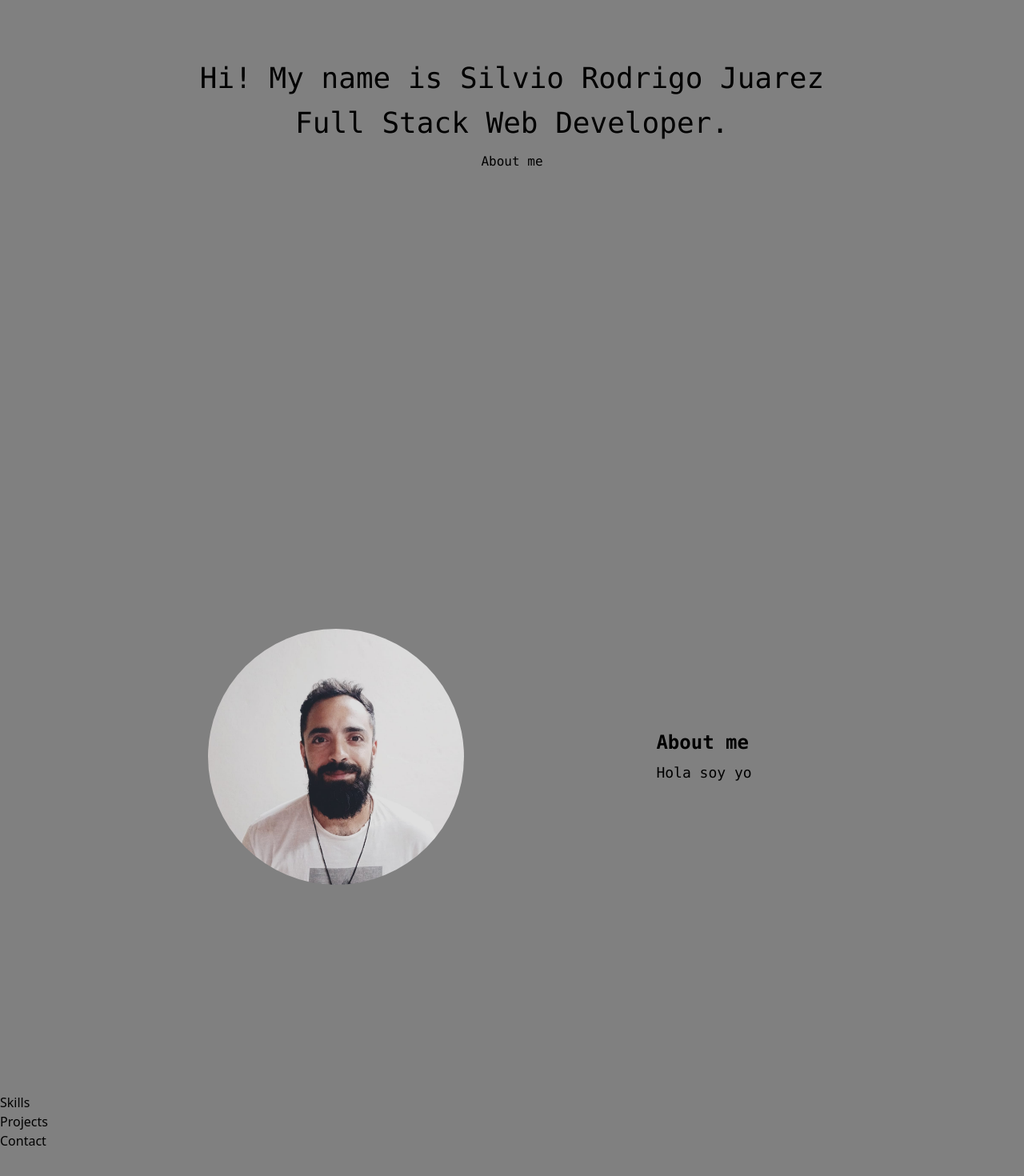
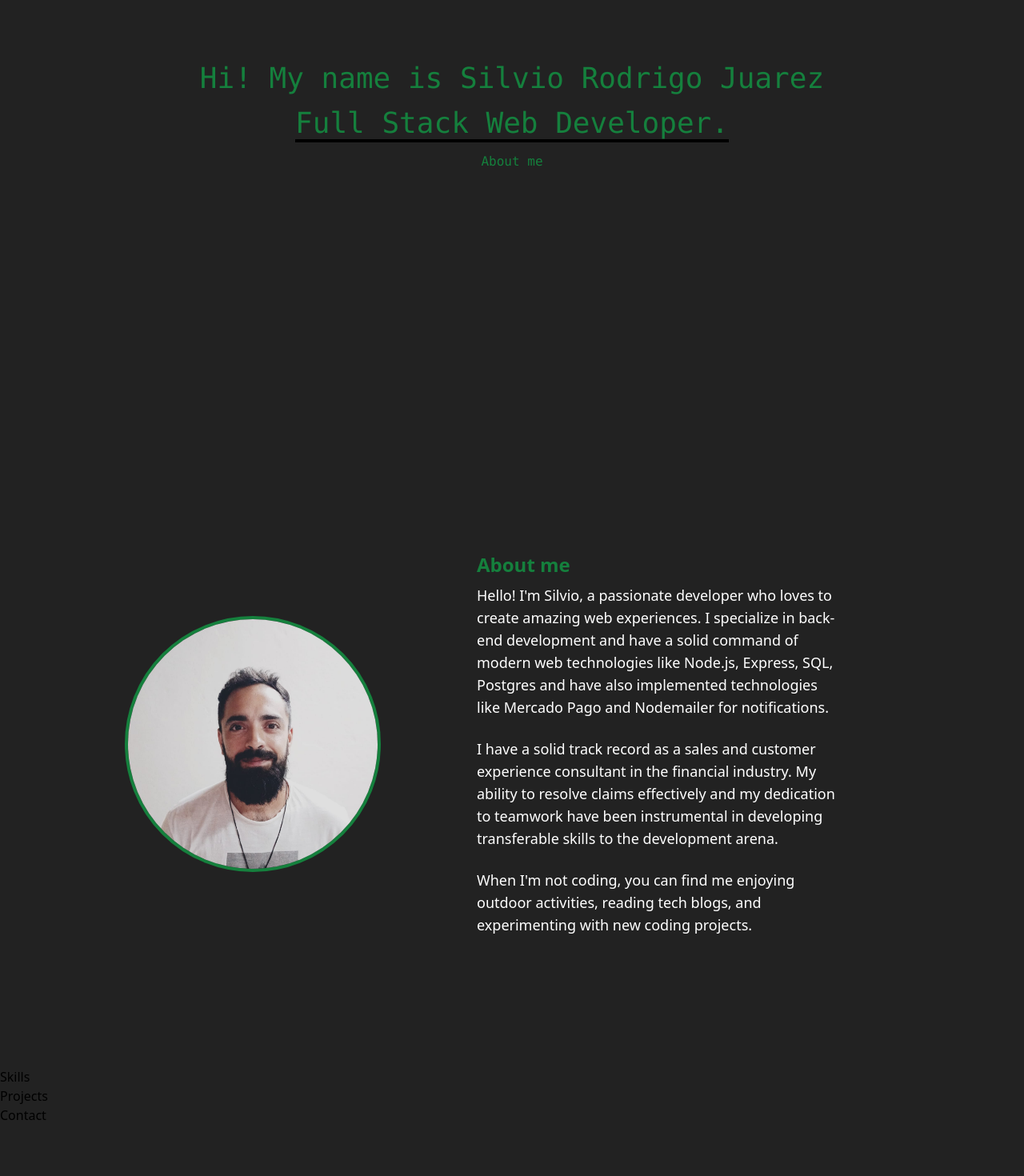
Before and after one commit to Silrojua22/Portfolio-1, a React (Vite) app in the folder portfolio/: page / in a window 1280 px wide. Shown: the part 334-1804 px from the top of the page at 80% size. Built offline with nearby package versions, Linux system fonts and the light colour scheme; what tailwindcss-animated would draw is missing.

Commit message:
Styled App

```diff
--- a/portfolio/src/components/commonComponents/nav/nav.jsx
+++ b/portfolio/src/components/commonComponents/nav/nav.jsx
@@ -11,8 +11,9 @@ export default function Nav() {
 
   return (
     <nav className="sticky top-0 z-50 font-mono flex justify-between items-center h-20 w-full bg-white shadow-md">
-      <Link to="home-section" className="ml-8 text-xl">
-        <img src={logo} alt="Logo" className="h-20" />
+      <Link to="home-section" className="text-xl flex items-center">
+        <img src={logo} alt="Logo" className="h-12 mr-2" />
+        <span className="text-xl font-semibold text-green-700">S.R.J.</span>
       </Link>
       <div className="md:hidden">
         <button
@@ -33,7 +34,7 @@ export default function Nav() {
               <Link
                 to="home-section"
                 smooth={true}
-                className="block text-black no-underline hover:text-accentColor"
+                className="block text-black no-underline hover:text-green-700"
                 onClick={toggleMenu}
               >
                 Home
@@ -43,7 +44,7 @@ export default function Nav() {
               <Link
                 to="about-section"
                 smooth={true}
-                className="block text-black no-underline hover:text-accentColor"
+                className="block text-black no-underline hover:text-green-700"
                 onClick={toggleMenu}
               >
                 About
@@ -53,7 +54,7 @@ export default function Nav() {
               <Link
                 to="skills-section"
                 smooth={true}
-                className="block text-black no-underline hover:text-accentColor"
+                className="block text-black no-underline hover:text-green-700"
                 onClick={toggleMenu}
               >
                 Skills
@@ -63,7 +64,7 @@ export default function Nav() {
               <Link
                 to="projects-section"
                 smooth={true}
-                className="block text-black no-underline hover:text-accentColor"
+                className="block text-black no-underline hover:text-green-700"
                 onClick={toggleMenu}
               >
                 Projects
@@ -73,7 +74,7 @@ export default function Nav() {
               <Link
                 to="contact-section"
                 smooth={true}
-                className="block text-black no-underline hover:text-accentColor"
+                className="block text-black no-underline hover:text-green-700"
                 onClick={toggleMenu}
               >
                 Contact
@@ -87,7 +88,7 @@ export default function Nav() {
           <Link
             to="home-section"
             smooth={true}
-            className="text-black text-lg no-underline hover:text-accentColor cursor-pointer"
+            className="text-black text-lg no-underline hover:text-green-700 cursor-pointer"
           >
             Home
           </Link>
@@ -96,7 +97,7 @@ export default function Nav() {
           <Link
             to="about-section"
             smooth={true}
-            className="text-black text-lg no-underline hover:text-accentColor cursor-pointer"
+            className="text-black text-lg no-underline hover:text-green-700 cursor-pointer"
           >
             About
           </Link>
@@ -105,7 +106,7 @@ export default function Nav() {
           <Link
             to="skills-section"
             smooth={true}
-            className="text-black text-lg no-underline hover:text-accentColor cursor-pointer"
+            className="text-black text-lg no-underline hover:text-green-700 cursor-pointer"
           >
             Skills
           </Link>
@@ -114,7 +115,7 @@ export default function Nav() {
           <Link
             to="projects-section"
             smooth={true}
-            className="text-black text-lg no-underline hover:text-accentColor cursor-pointer"
+            className="text-black text-lg no-underline hover:text-green-700 cursor-pointer"
           >
             Projects
           </Link>
@@ -123,7 +124,7 @@ export default function Nav() {
           <Link
             to="contact-section"
             smooth={true}
-            className="text-black text-lg no-underline hover:text-accentColor cursor-pointer"
+            className="text-black text-lg no-underline hover:text-green-700 cursor-pointer"
           >
             Contact
           </Link>
--- a/portfolio/src/components/mainViewPortfolioFiles/about/about.jsx
+++ b/portfolio/src/components/mainViewPortfolioFiles/about/about.jsx
@@ -40,31 +40,51 @@ const About = () => {
     if (aboutSectionRef.current) {
       observer.observe(aboutSectionRef.current);
     }
-
-    // return () => {
-    //   if (aboutSectionRef.current) {
-    //     observer.unobserve(aboutSectionRef.current);
-    //   }
-    // };
   }, []);
 
   return (
-    <div
-      className="font-mono flex flex-col md:flex-row items-center justify-center h-screen"
+    <section
+      id="about-section"
+      className="py-16 flex flex-col md:flex-row items-center justify-center h-auto"
       ref={aboutSectionRef}
     >
-      <div className="w-80 h-80 rounded-full overflow-hidden mb-4 md:mb-0 md:mr-40">
+      <div className="w-48 h-48 md:w-80 md:h-80 rounded-full overflow-hidden mb-4 md:mb-0 md:mr-10 border-4 border-green-700">
         <img
           className="w-full h-full object-cover"
           src={image}
           alt="Image-About"
         />
       </div>
-      <div className="text-center md:text-left m-4 md:m-20">
-        <h1 className="text-2xl font-bold mb-2 w-48 md:w-auto">{typedText}</h1>
-        <p className="text-lg">Hola soy yo</p>
+
+      <div className="text-center md:text-left m-4 md:m-20 ">
+        <h2
+          className={`text-2xl font-bold mb-2 md:w-auto text-green-700 ${
+            typedText && "mx-auto md:mx-0"
+          }`}
+        >
+          {typedText}
+        </h2>
+        <div className="max-w-md mx-auto md:mx-0 text-white">
+          <p className="text-lg mb-6">
+            Hello! I'm Silvio, a passionate developer who loves to create
+            amazing web experiences. I specialize in back-end development and
+            have a solid command of modern web technologies like Node.js,
+            Express, SQL, Postgres and have also implemented technologies like
+            Mercado Pago and Nodemailer for notifications.
+          </p>
+          <p className="text-lg mb-6">
+            I have a solid track record as a sales and customer experience
+            consultant in the financial industry. My ability to resolve claims
+            effectively and my dedication to teamwork have been instrumental in
+            developing transferable skills to the development arena.
+          </p>
+          <p className="text-lg">
+            When I'm not coding, you can find me enjoying outdoor activities,
+            reading tech blogs, and experimenting with new coding projects.
+          </p>
+        </div>
       </div>
-    </div>
+    </section>
   );
 };
 
--- a/portfolio/src/components/mainViewPortfolioFiles/home/home.jsx
+++ b/portfolio/src/components/mainViewPortfolioFiles/home/home.jsx
@@ -26,7 +26,7 @@ const Home = () => {
   }, []);
 
   return (
-    <section className="flex justify-center items-center min-h-screen font-mono">
+    <section className="flex justify-center items-center min-h-screen font-mono text-green-700">
       <div className="text-center">
         <h1 className="text-4xl">
           {typedText}
@@ -34,8 +34,12 @@ const Home = () => {
         </h1>
         <div className="my-4">
           {typedText === fullText && (
-            <div className="animate-jump animate-once animate-duration-50000 animate-delay-20000 inline-block">
-              <h1 className="text-4xl">Full Stack Web Developer.</h1>
+            <div className="inline-block">
+              <h1 className="text-4xl">
+                <span className="text-green-700 border-b-4 border-black">
+                  Full Stack Web Developer.
+                </span>
+              </h1>
             </div>
           )}
         </div>
@@ -43,7 +47,7 @@ const Home = () => {
           <Link
             to="about-section"
             smooth={true}
-            className="inline-block text-black no-underline hover:text-accentColor cursor-pointer"
+            className="inline-block text-green-700 no-underline hover:text-accentColor cursor-pointer"
           >
             About me
           </Link>
--- a/portfolio/src/index.css
+++ b/portfolio/src/index.css
@@ -23,7 +23,7 @@ body {
 }
 
 body {
-  background-color: gray; /* for development */
+  background-color: #222222; /* for development */
   background-size: cover;
   height: auto;
   background-repeat: no-repeat;
--- a/portfolio/tailwind.config.js
+++ b/portfolio/tailwind.config.js
@@ -8,7 +8,8 @@ export default {
       'md': '768px', // Mediano
       'lg': '1024px', // Grande
       'xl': '1280px', // Extra grande
-    }
+    },
+
   },
   fontFamily: {
     monospace: ["Roboto Mono", "monospace"],
```
